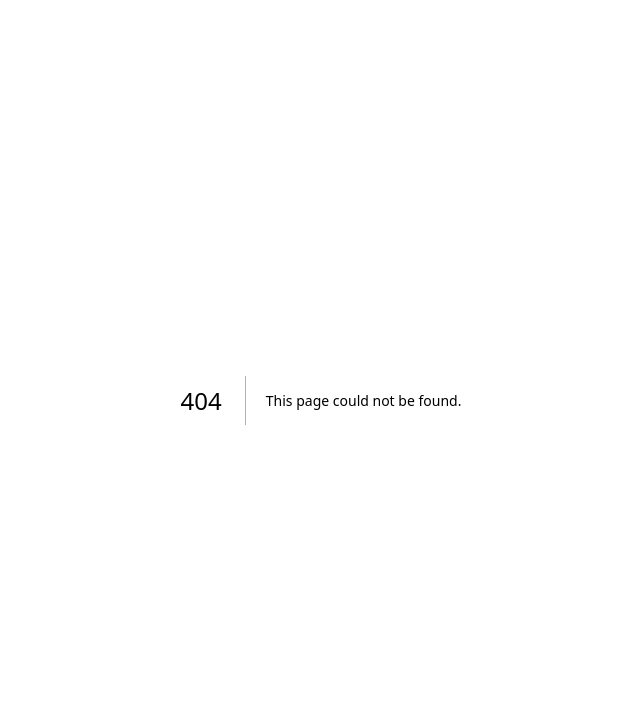
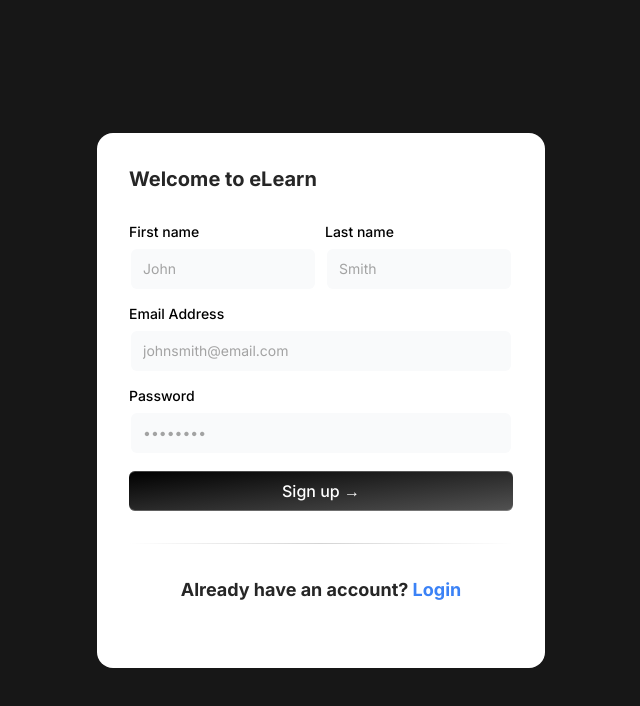
Before and after one commit to TesseractCode/Academia-Innova, a Next.js app in the folder academia-innova/: page /signup in a window 1280 px wide. Before the commit this address had no page. Shown: the top 706 px of the page, without its empty margins (319-959 px from the left). Built offline with nearby package versions, Linux system fonts and the light colour scheme.

Commit message:
Signup + Login functional
Need to implement some routing logic for opening the app and block the user to go back to login after logging in.

```diff
--- a/academia-innova/package.json
+++ b/academia-innova/package.json
@@ -10,6 +10,7 @@
   },
   "dependencies": {
     "@radix-ui/react-label": "^2.0.2",
+    "@supabase/supabase-js": "^2.43.2",
     "@tabler/icons-react": "^3.4.0",
     "clsx": "^2.1.1",
     "framer-motion": "^11.2.5",
--- a/academia-innova/src/app/login/login.tsx
+++ b/academia-innova/src/app/login/page.tsx
@@ -1,14 +1,30 @@
 "use client";
-import React from "react";
+import React, { useState } from "react";
+import { useRouter } from 'next/navigation'; // Import useRouter from next/navigation
 import { Label } from "../components/ui/label";
 import { Input } from "../components/ui/input";
 import { cn } from "../utils/cn";
-import { IconBrandGithub, IconBrandGoogle, IconBrandOnlyfans } from "@tabler/icons-react";
+import { supabase } from "../supabaseClient";
 
 const LoginForm = () => {
-  const handleSubmit = (e: React.FormEvent<HTMLFormElement>) => {
+  const [email, setEmail] = useState('');
+  const [password, setPassword] = useState('');
+  const router = useRouter(); // Initialize useRouter
+
+  const handleSubmit = async (e: React.FormEvent<HTMLFormElement>) => {
     e.preventDefault();
-    console.log("Login form submitted");
+
+    const { data, error } = await supabase.auth.signInWithPassword({
+      email,
+      password,
+    });
+
+    if (error) {
+      console.error("Error logging in:", error);
+    } else {
+      console.log("User logged in:", data.user);
+      router.push('/'); // Redirect to home page after successful login
+    }
   };
 
   return (
@@ -20,11 +36,11 @@ const LoginForm = () => {
       <form className="my-8" onSubmit={handleSubmit}>
         <LabelInputContainer className="mb-4">
           <Label htmlFor="email">Email Address</Label>
-          <Input id="email" placeholder="johnsmith@email.com" type="email" />
+          <Input id="email" placeholder="johnsmith@email.com" type="email" value={email} onChange={(e) => setEmail(e.target.value)} />
         </LabelInputContainer>
         <LabelInputContainer className="mb-4">
           <Label htmlFor="password">Password</Label>
-          <Input id="password" placeholder="••••••••" type="password" />
+          <Input id="password" placeholder="••••••••" type="password" value={password} onChange={(e) => setPassword(e.target.value)} />
         </LabelInputContainer>
         <button
           className="bg-gradient-to-br relative group/btn from-black dark:from-zinc-900 dark:to-zinc-900 to-neutral-600 block dark:bg-zinc-800 w-full text-white rounded-md h-10 font-medium shadow-[0px_1px_0px_0px_#ffffff40_inset,0px_-1px_0px_0px_#ffffff40_inset] dark:shadow-[0px_1px_0px_0px_var(--zinc-800)_inset,0px_-1px_0px_0px_var(--zinc-800)_inset]"
@@ -36,7 +52,7 @@ const LoginForm = () => {
         <div className="bg-gradient-to-r from-transparent via-neutral-300 dark:via-neutral-700 to-transparent my-8 h-[1px] w-full" />
 
         <h2 className="font-bold text-lg text-neutral-800 dark:text-neutral-200 text-center">
-          Don&apos;t have an account? <a href="/signup" className="text-blue-500">Sign up</a>
+          Don&apos;t have an account? <span className="text-blue-500 cursor-pointer" onClick={() => router.push('/signup')}>Sign up</span>
         </h2>
       </form>
     </div>
--- a/academia-innova/src/app/signup/signup.tsx
+++ b/academia-innova/src/app/signup/page.tsx
@@ -1,40 +1,82 @@
 "use client";
-import React from "react";
+import React, { useState } from "react";
 import { Label } from "../components/ui/label";
 import { Input } from "../components/ui/input";
 import { cn } from "../utils/cn";
-import { IconBrandGithub, IconBrandGoogle, IconBrandOnlyfans } from "@tabler/icons-react";
+import { supabase } from "../supabaseClient";
 
 const SignupFormDemo = () => {
-  const handleSubmit = (e: React.FormEvent<HTMLFormElement>) => {
+  const [firstName, setFirstName] = useState('');
+  const [lastName, setLastName] = useState('');
+  const [email, setEmail] = useState('');
+  const [password, setPassword] = useState('');
+  const [message, setMessage] = useState(''); // State for success message
+
+  const handleSubmit = async (e: React.FormEvent<HTMLFormElement>) => {
     e.preventDefault();
-    console.log("Form submitted");
+
+    const { data, error } = await supabase.auth.signUp({
+      email,
+      password,
+    });
+
+    if (error) {
+      console.error("Error signing up:", error);
+      return;
+    }
+
+    const user = data.user;
+
+    if (user) {
+      const { error: profileError } = await supabase
+        .from('profiles')
+        .insert([
+          {
+            id: user.id,
+            first_name: firstName,
+            last_name: lastName,
+          },
+        ]);
+
+      if (profileError) {
+        console.error("Error creating profile:", profileError);
+      } else {
+        console.log("Profile created successfully");
+        setMessage('Signup successful! Please check your email to confirm your registration.');
+      }
+    }
   };
+
   return (
     <div className="max-w-md w-full mx-auto rounded-none md:rounded-2xl p-4 md:p-8 shadow-input bg-white dark:bg-black">
       <h2 className="font-bold text-xl text-neutral-800 dark:text-neutral-200">
         Welcome to eLearn
       </h2>
 
+      {message && (
+        <div className="bg-green-100 border border-green-400 text-green-700 px-4 py-3 rounded relative mb-4" role="alert">
+          <span className="block sm:inline">{message}</span>
+        </div>
+      )}
 
       <form className="my-8" onSubmit={handleSubmit}>
         <div className="flex flex-col md:flex-row space-y-2 md:space-y-0 md:space-x-2 mb-4">
           <LabelInputContainer>
             <Label htmlFor="firstname">First name</Label>
-            <Input id="firstname" placeholder="John" type="text" />
+            <Input id="firstname" placeholder="John" type="text" value={firstName} onChange={(e) => setFirstName(e.target.value)} />
           </LabelInputContainer>
           <LabelInputContainer>
             <Label htmlFor="lastname">Last name</Label>
-            <Input id="lastname" placeholder="Smith" type="text" />
+            <Input id="lastname" placeholder="Smith" type="text" value={lastName} onChange={(e) => setLastName(e.target.value)} />
           </LabelInputContainer>
         </div>
         <LabelInputContainer className="mb-4">
           <Label htmlFor="email">Email Address</Label>
-          <Input id="email" placeholder="johnsmith@email.com" type="email" />
+          <Input id="email" placeholder="johnsmith@email.com" type="email" value={email} onChange={(e) => setEmail(e.target.value)} />
         </LabelInputContainer>
         <LabelInputContainer className="mb-4">
           <Label htmlFor="password">Password</Label>
-          <Input id="password" placeholder="••••••••" type="password" />
+          <Input id="password" placeholder="••••••••" type="password" value={password} onChange={(e) => setPassword(e.target.value)} />
         </LabelInputContainer>
         <button
           className="bg-gradient-to-br relative group/btn from-black dark:from-zinc-900 dark:to-zinc-900 to-neutral-600 block dark:bg-zinc-800 w-full text-white rounded-md h-10 font-medium shadow-[0px_1px_0px_0px_#ffffff40_inset,0px_-1px_0px_0px_#ffffff40_inset] dark:shadow-[0px_1px_0px_0px_var(--zinc-800)_inset,0px_-1px_0px_0px_var(--zinc-800)_inset]"
--- /dev/null
+++ b/academia-innova/src/app/supabaseClient.ts
@@ -0,0 +1,5 @@
+import { createClient } from '@supabase/supabase-js'
+const supabaseUrl = 'https://tjdeebtcwphyfvrlwgjc.supabase.co'
+const supabaseKey = 'eyJhbGciOiJIUzI1NiIsInR5cCI6IkpXVCJ9.eyJpc3MiOiJzdXBhYmFzZSIsInJlZiI6InRqZGVlYnRjd3BoeWZ2cmx3Z2pjIiwicm9sZSI6ImFub24iLCJpYXQiOjE3MTYzODgyODEsImV4cCI6MjAzMTk2NDI4MX0.R7Qaewo9gKFBiwPN1np1if2AFFldSjSKfETE5y6jBt8'
+
+export const supabase = createClient(supabaseUrl, supabaseKey)
```
Also changed, not shown: 1 other file (tests, documents, lock files or other folders).
